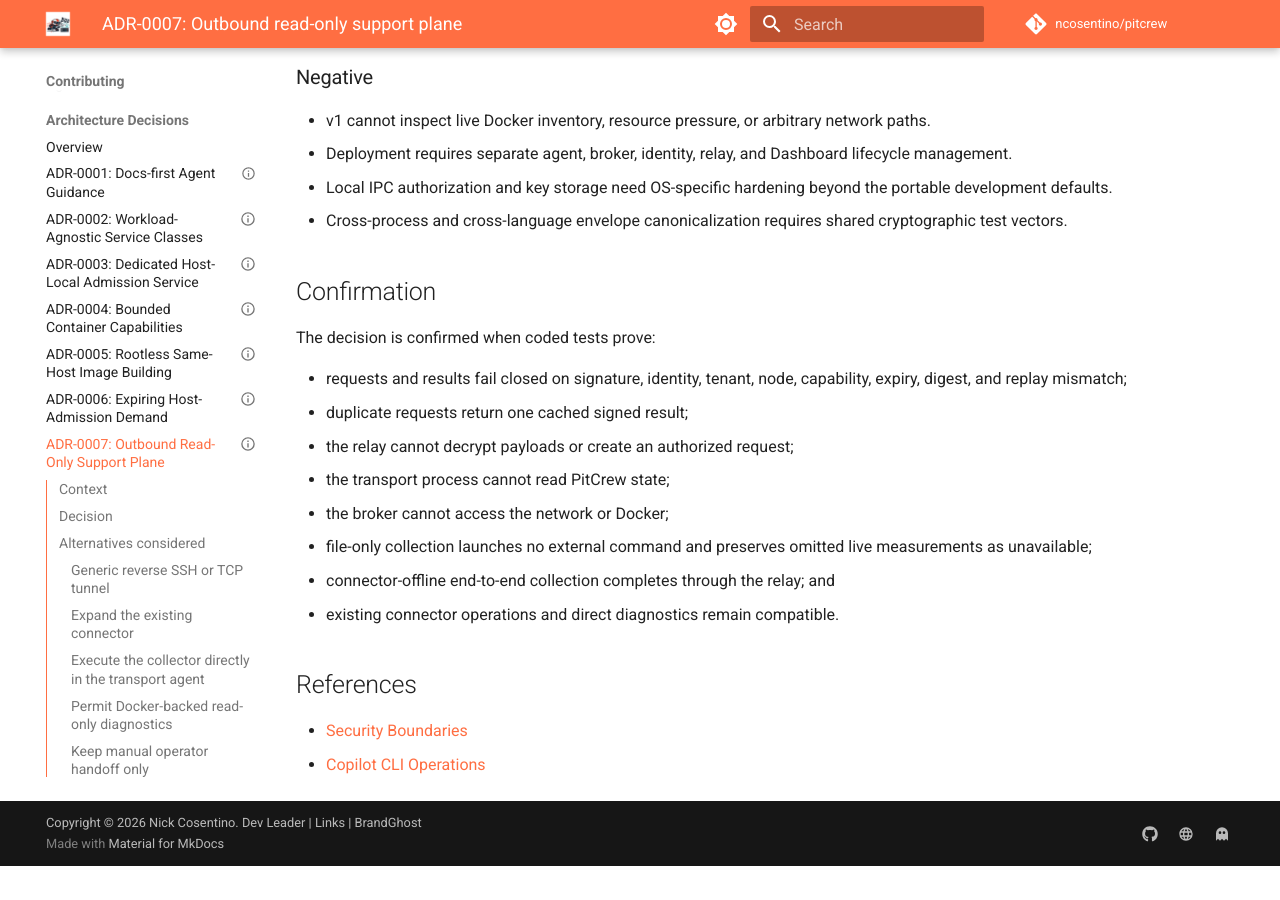
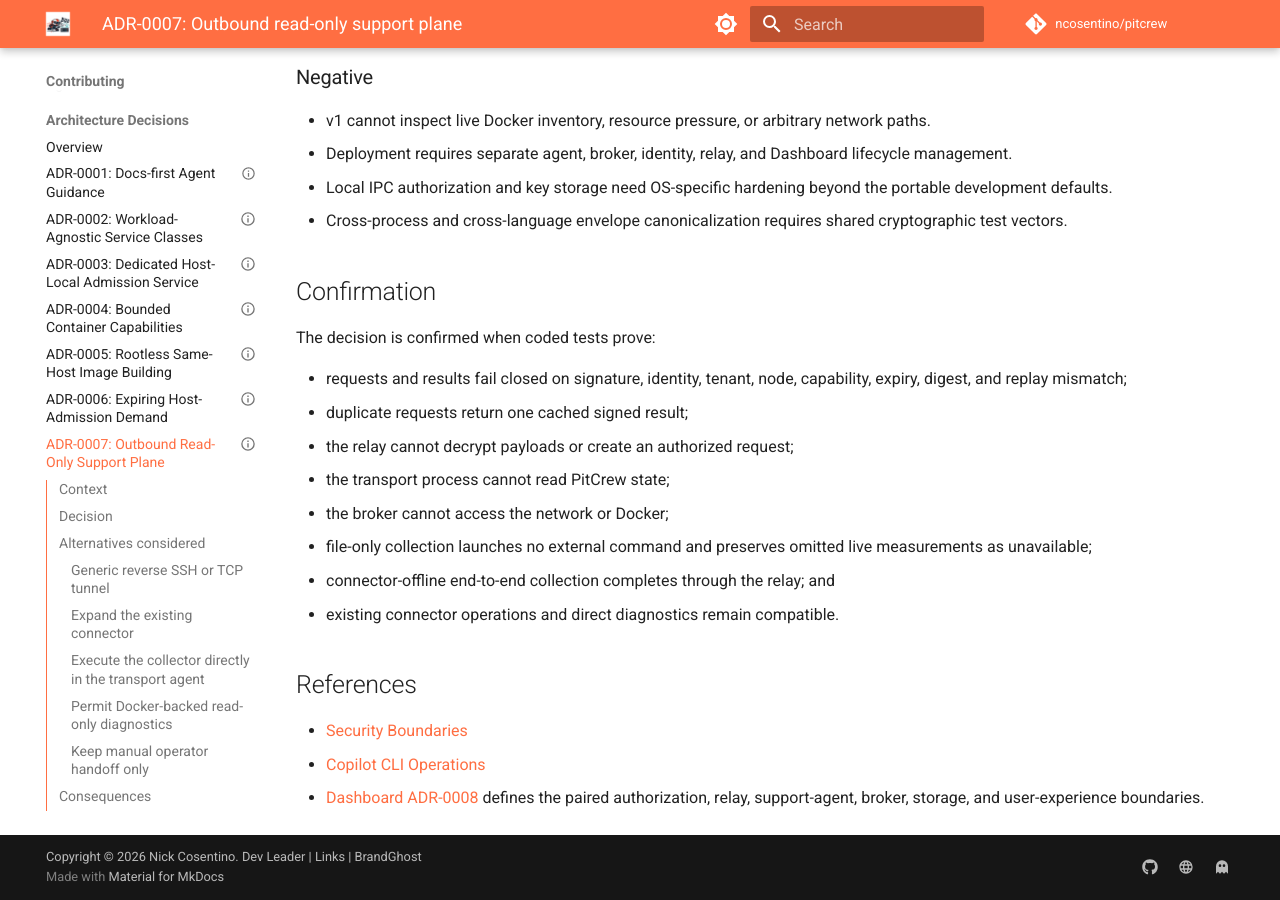
Before and after one commit to ncosentino/pitcrew, an MkDocs documentation site: the page built from docs/adr/adr-0007-outbound-read-only-support-plane.md, in a window 1280 px wide and 900 px high, scrolled down 2856 px. Built offline with MkDocs 1.6.1 and Material for MkDocs 9.7.7, drawn with Linux system fonts in a browser that asks for light colours; comment, search, counter and statistics services are not loaded; before the commit the page ends 3722 px from its top, so only the background shows below that.

```diff
--- a/docs/adr/adr-0007-outbound-read-only-support-plane.md
+++ b/docs/adr/adr-0007-outbound-read-only-support-plane.md
@@ -161,3 +161,6 @@ The decision is confirmed when coded tests prove:
 
 - [Security Boundaries](../guides/security-boundaries.md)
 - [Copilot CLI Operations](../guides/copilot-operations.md)
+- [Dashboard ADR-0008](https://github.com/ncosentino/pitcrew-dashboard/blob/main/docs/adr/adr-0008-support-plane-v1-read-only-diagnostics.md)
+  defines the paired authorization, relay, support-agent, broker, storage, and
+  user-experience boundaries.
```
Also changed, not shown: 2 other files.
